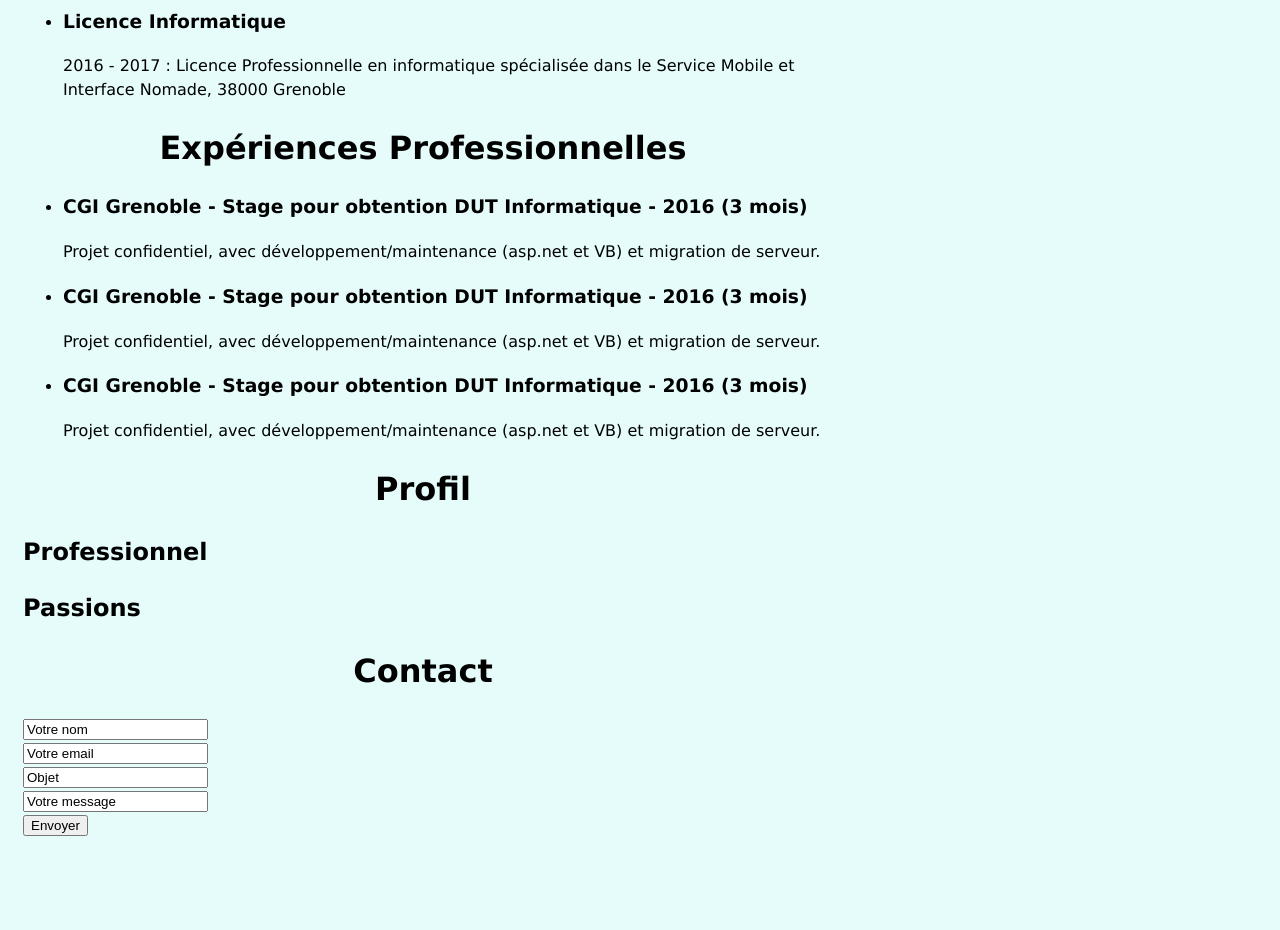
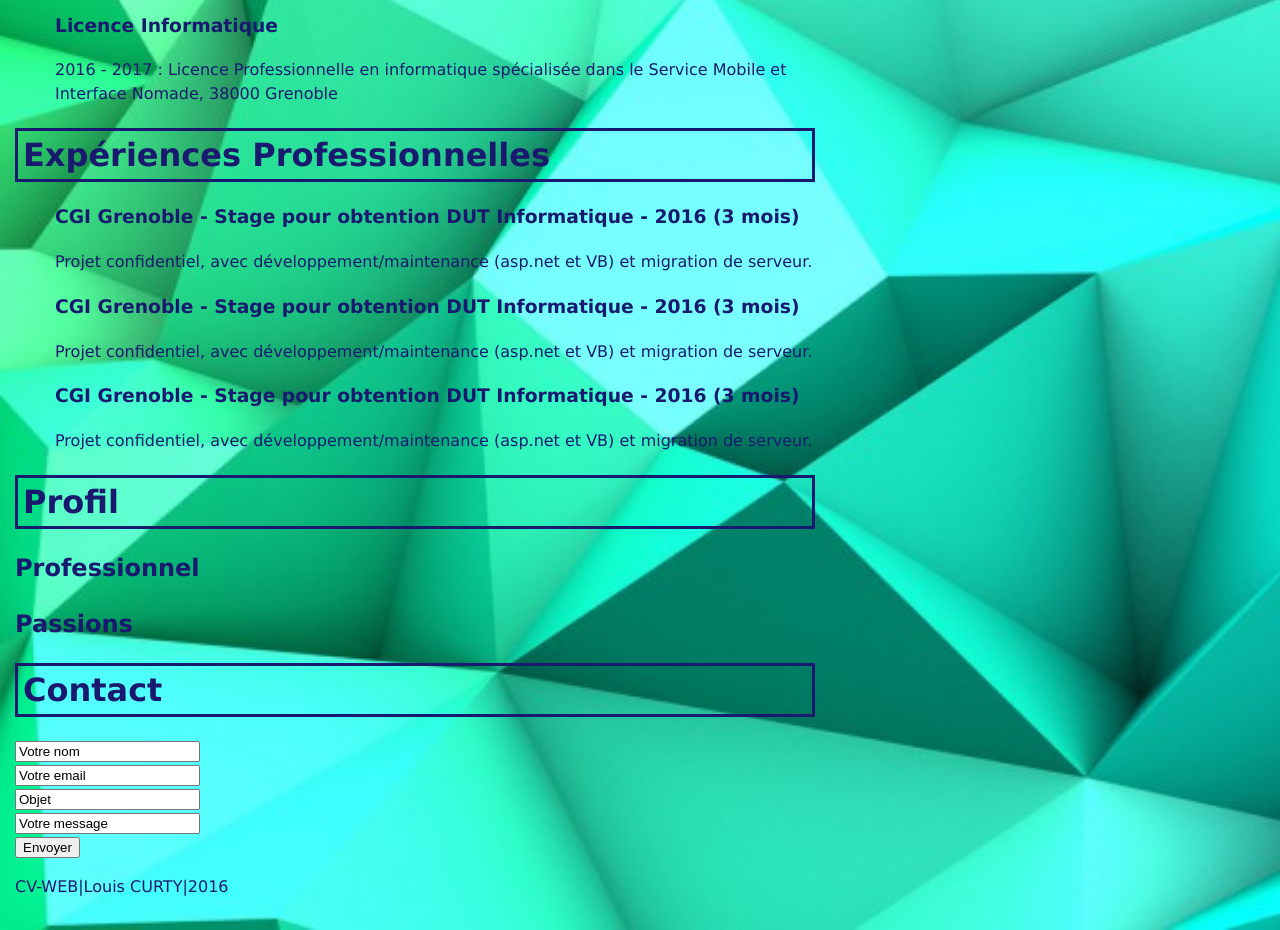
Before and after one commit to curtyl/cv, a plain HTML site: page index.html in a window 1280 px wide. Shown: the part 680-1610 px from the top of the page. Before the commit the page ends 1540 px from the top, so only its background shows below. Drawn offline with Linux system fonts and the light colour scheme.

Commit message:
background img+ font color

```diff
--- a/assets/css/styles.css
+++ b/assets/css/styles.css
@@ -1,15 +1,18 @@
 body{
-  margin: 0auto;
+  margin: 0 auto;
   max-width: 50em;
   display: inline-block;
   font-family: "Verdana", sans-serif;
   line-height: 1.5;
   padding:15px;
-  background-color: #e5fcfb
+  background-image: url("fond.jpg");
+  background-repeat: no-repeat;
+  background-size: cover;
+  color : #191970;
 }
 
 h1{
   padding:5px;
   line-height: normal;
-  text-align: center;
+  border-style: solid;
 }
--- a/index.html
+++ b/index.html
@@ -24,7 +24,7 @@
 	</div>
 	<div>
 		<h1>Formations</h1>
-		<ul>
+		<ul style="list-style-type:none">
 			<li><h3>Licence Informatique</h3>
 				<p>2016 - 2017 : Licence Professionnelle en informatique spécialisée dans le Service Mobile et Interface Nomade, 38000 Grenoble</p></li>
 			<li><h3>Licence Informatique</h3>
@@ -35,7 +35,7 @@
 	</div>
 	<div>
 		<h1>Expériences Professionnelles</h1>
-		<ul>
+		<ul style="list-style-type:none">
 			<li><h3>CGI Grenoble - Stage pour obtention DUT Informatique - 2016 (3 mois)</h3>
 				<p>Projet confidentiel, avec développement/maintenance (asp.net et VB) et migration de serveur.</p></li>
 			<li><h3>CGI Grenoble - Stage pour obtention DUT Informatique - 2016 (3 mois)</h3>
@@ -60,4 +60,9 @@
 		</form>
 	</div>
 </body>
+<footer>
+	<div>
+		<p>CV-WEB|Louis CURTY|2016</p>
+	</div>
+</footer>
 </html>
```
Also changed, not shown: assets/css/fond.jpg (added).
